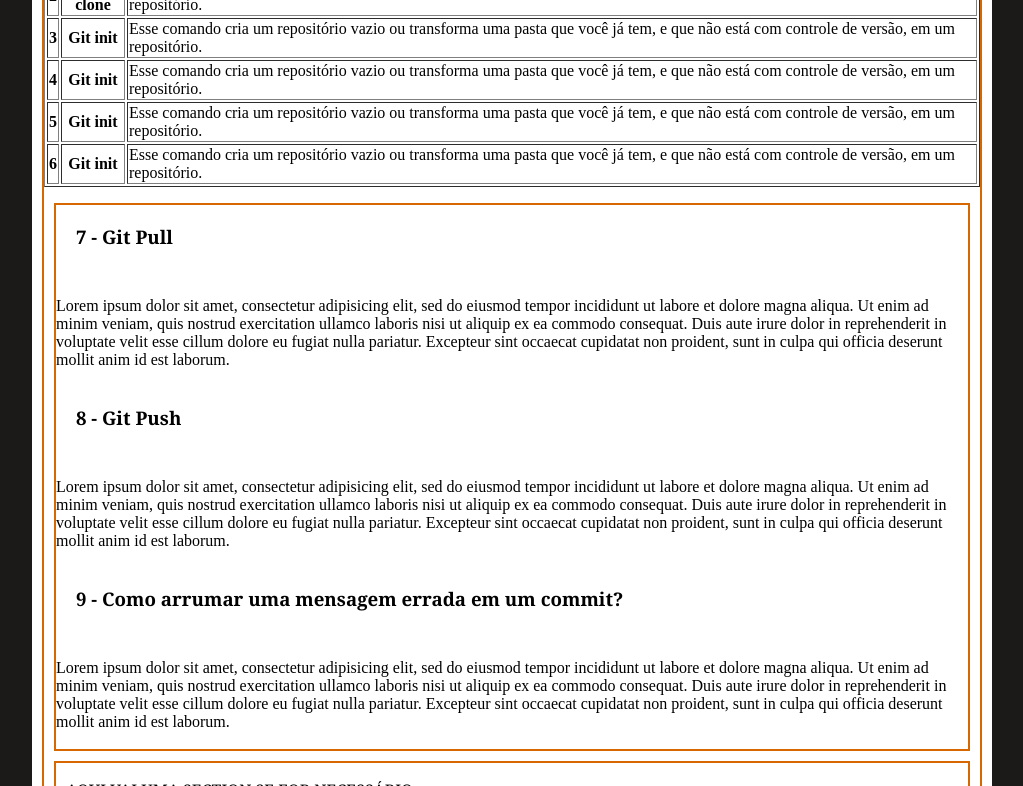
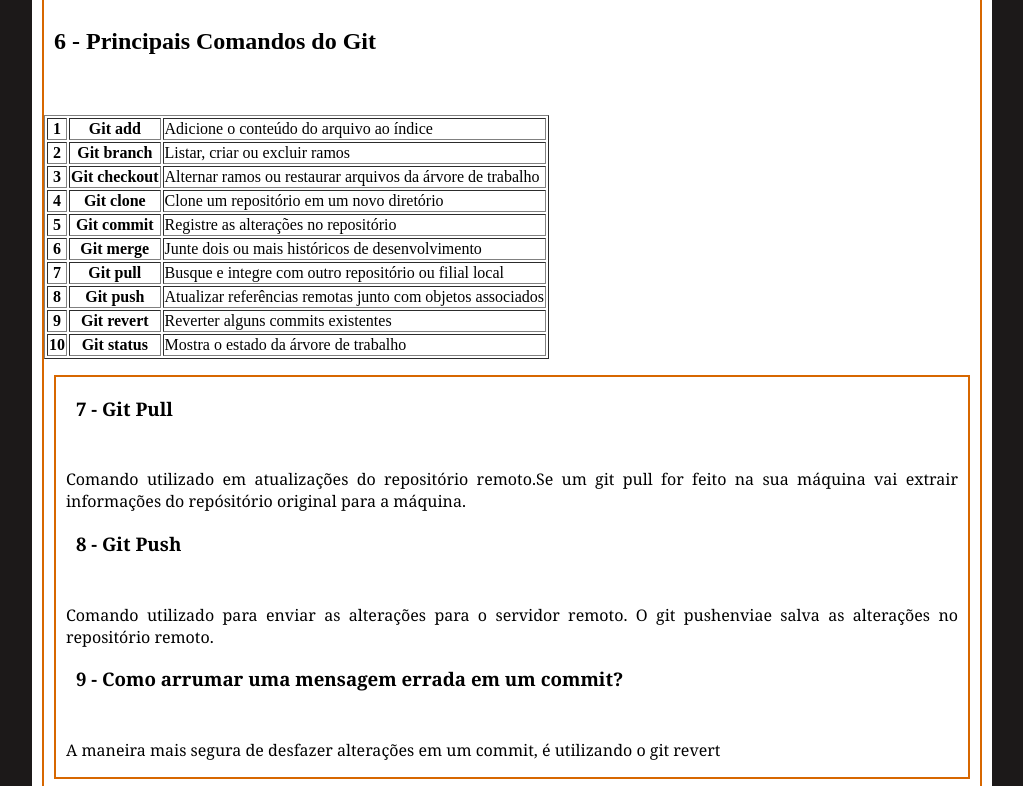
Before and after one commit to Radioactive-Butterflies/site-sobre-o-git, a plain HTML site: page manual.html in a window 1280 px wide. Shown: the part 352-1138 px from the top of the page, without its empty margins (128-1151 px from the left). Drawn offline with Linux system fonts and the light colour scheme.

Commit message:
Add files via upload

```diff
--- a/manual.html
+++ b/manual.html
@@ -8,17 +8,19 @@
 </head>
 
 <body>
-  <header>
-    <nav>
-      <nav>
-        <ul>
+  <header class=header>
+    <!-- Isso cria o banner com o logo clicável -->
+    <img class=banner_img src="img/banner.png" alt="Banner do Site">
+    <a class=logo href="index.html"><img src="img/logo.png" alt="Logo do Site"></a>
 
-          <li><a href=" index.html ">Início </a> |</li>
-          <li><a href=" tutorial.html ">Tutorial</a> |</li>
-          <li><a href=" manual.html ">Manual </a> |</li>
-          <li><a href=" estudo_de_caso.html "> Estudo de Caso</a> |</li>
-          <li><a href=" referencias.html ">Referências </a> | </li>
-          <li><a href=" quem_somos.html ">Quem Somos </a> |</li>
+    <!-- Isso cria o menu de navegação do site -->
+    <nav class=menu>
+      <ul class=hold>
+        <li class=holder><a class=menu_item href="tutorial.html">Tutorial</a></li>
+        <li class=holder><a class=menu_item href="manual.html">Manual</a></li>
+        <li class=holder><a class=menu_item href="estudo_de_caso.html">Estudo de Caso</a></li>
+        <li class=holder><a class=menu_item href="referencias.html">Referências</a></li>
+        <li class=holder><a class=menu_item href="quem_somos.html">Quem Somos</a></li>
       </ul>
     </nav>
   </header>
@@ -26,36 +28,56 @@
   <article>
     <h1>Manual</h1>
     <table border="1">
-      <caption>6 - Principais Comandos do Git</caption>
+      <h2>6 - Principais Comandos do Git<h2>
           <tr>
             <th>1</th>
-        <th>Git init</th>
-        <td>Esse comando cria um repositório vazio ou transforma uma pasta que você já tem, e que não está com controle de versão, em um repositório.</td>
+            <th>Git add</th>
+            <td>Adicione o conteúdo do arquivo ao índice</td>
           </tr>
           <tr>
             <th>2</th>
-        <th>Git clone</th>
-        <td>Esse comando cria um repositório vazio ou transforma uma pasta que você já tem, e que não está com controle de versão, em um repositório.</td>
+            <th>Git branch</th>
+            <td>Listar, criar ou excluir ramos</td>
           </tr>
           <tr>
             <th>3</th>
-        <th>Git init</th>
-        <td>Esse comando cria um repositório vazio ou transforma uma pasta que você já tem, e que não está com controle de versão, em um repositório.</td>
+            <th>Git checkout</th>
+            <td>Alternar ramos ou restaurar arquivos da árvore de trabalho</td>
           </tr>
           <tr>
             <th>4</th>
-        <th>Git init</th>
-        <td>Esse comando cria um repositório vazio ou transforma uma pasta que você já tem, e que não está com controle de versão, em um repositório.</td>
+            <th>Git clone</th>
+            <td>Clone um repositório em um novo diretório</td>
           </tr>
           <tr>
             <th>5</th>
-        <th>Git init</th>
-        <td>Esse comando cria um repositório vazio ou transforma uma pasta que você já tem, e que não está com controle de versão, em um repositório.</td>
+            <th>Git commit</th>
+            <td>Registre as alterações no repositório</td>
           </tr>
           <tr>
             <th>6</th>
-        <th>Git init</th>
-        <td>Esse comando cria um repositório vazio ou transforma uma pasta que você já tem, e que não está com controle de versão, em um repositório.</td>
+            <th>Git merge</th>
+            <td>Junte dois ou mais históricos de desenvolvimento</td>
+          </tr>
+          <tr>
+            <th>7</th>
+            <th>Git pull</th>
+            <td>Busque e integre com outro repositório ou filial local</td>
+          </tr>
+          <tr>
+            <th>8</th>
+            <th>Git push</th>
+            <td>Atualizar referências remotas junto com objetos associados</td>
+          </tr>
+          <tr>
+            <th>9</th>
+            <th>Git revert</th>
+            <td>Reverter alguns commits existentes</td>
+          </tr>
+          <tr>
+            <th>10</th>
+            <th>Git status</th>
+            <td>Mostra o estado da árvore de trabalho</td>
           </tr>
     </table>
     </p>
@@ -64,23 +86,20 @@
       <h3>
         <p>7 - Git Pull</p>
       </h3>
-      Lorem ipsum dolor sit amet, consectetur adipisicing elit, sed do eiusmod tempor incididunt ut labore et dolore magna aliqua. Ut enim ad minim veniam, quis nostrud exercitation ullamco laboris nisi ut aliquip ex ea commodo consequat. Duis aute
-      irure dolor in reprehenderit in voluptate velit esse cillum dolore eu fugiat nulla pariatur. Excepteur sint occaecat cupidatat non proident, sunt in culpa qui officia deserunt mollit anim id est laborum.
-      <br></br>
+      <p>Comando utilizado em atualizações do repositório remoto.Se um git pull for feito na sua máquina vai extrair informações do repósitório original para a máquina.</p>
+
 
       <h3>
         <p>8 - Git Push</p>
       </h3>
-      Lorem ipsum dolor sit amet, consectetur adipisicing elit, sed do eiusmod tempor incididunt ut labore et dolore magna aliqua. Ut enim ad minim veniam, quis nostrud exercitation ullamco laboris nisi ut aliquip ex ea commodo consequat. Duis aute
-      irure dolor in reprehenderit in voluptate velit esse cillum dolore eu fugiat nulla pariatur. Excepteur sint occaecat cupidatat non proident, sunt in culpa qui officia deserunt mollit anim id est laborum.
-      <br></br>
+      <p>Comando utilizado para enviar as alterações para  o servidor remoto. O git pushenviae salva as alterações  no repositório remoto.</p>
+
 
       <h3>
         <p>9 - Como arrumar uma mensagem errada em um commit?</p>
       </h3>
-      Lorem ipsum dolor sit amet, consectetur adipisicing elit, sed do eiusmod tempor incididunt ut labore et dolore magna aliqua. Ut enim ad minim veniam, quis nostrud exercitation ullamco laboris nisi ut aliquip ex ea commodo consequat. Duis aute
-      irure dolor in reprehenderit in voluptate velit esse cillum dolore eu fugiat nulla pariatur. Excepteur sint occaecat cupidatat non proident, sunt in culpa qui officia deserunt mollit anim id est laborum.
-      <br></br>
+      <p>A maneira mais segura de desfazer alterações em um commit, é utilizando o git revert</p>
+
 
 
 
```
Lines whose indentation alone changed are shown as unchanged.
